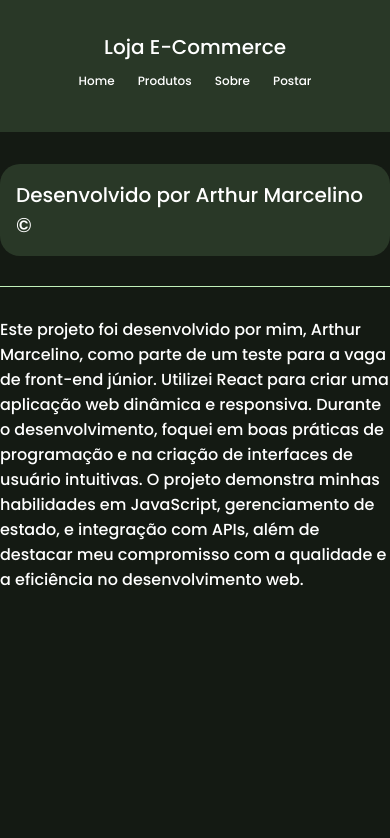
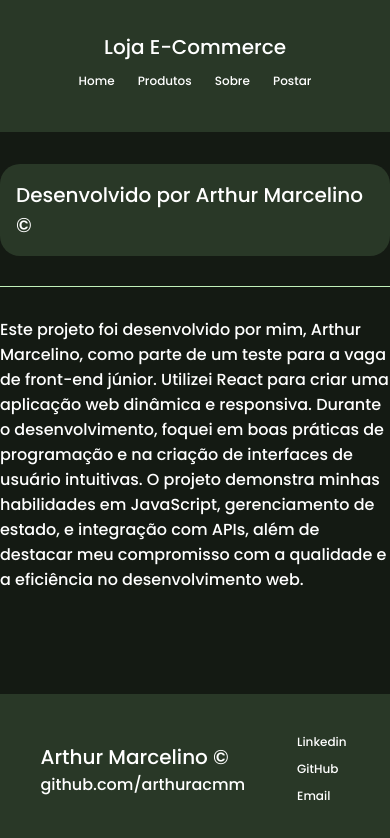
Before and after one commit to arthuracmm/projeto-crud, a React (Create React App) app: page /sobre in a window 390 px wide. Shown: the top 838 px of the page. Built offline with nearby package versions, Linux system fonts and the light colour scheme.

Commit message:
Finalizando rodape e restante de ajustes

```diff
--- /dev/null
+++ b/src/components/Footer/footerMain.css
@@ -0,0 +1,79 @@
+*{
+    text-decoration: none;
+    color: #ffffff;
+}
+
+html {
+    position: relative;
+    min-height: 100%;
+}
+body {
+    margin: 0 0 180px;
+}
+
+footer{
+    display: flex;
+    justify-content: center;
+    bottom: 0;
+    background-color: #293827;
+}
+
+.footer-container {
+    display: flex;
+    position: absolute;
+    background-color: #293827;
+    bottom: 0;
+    height: 150px;
+    width: 100%;
+    justify-content: space-around;
+    box-sizing: border-box;
+    padding: 1rem;
+    align-items: center;
+}
+
+.logo .link h1{
+    font-size: 30px;
+}
+
+.footerBtns {
+    display: flex;
+    flex-direction: column;
+}
+
+.footerBtns > .link {
+    box-sizing: border-box;
+    border-radius: 5px;
+    padding: 3px;
+    transition: 0.3s ease-in-out;
+}
+
+.footerBtns > .link:hover{
+    transition: 0.3s ease-in-out;
+    background-color: rgb(195, 202, 202);
+}
+
+@media only screen and (max-width: 1135px) {
+    .footerBtns {
+        gap: 1rem;
+    }
+  }
+
+@media only screen and (max-width: 844px) {
+    .logo .link h1{
+        font-size: 20px;
+    }
+    .footerBtns {
+        gap: 0.2rem;
+        font-size: 12px;
+    }
+
+    .container {
+        width: 70vh;
+    }
+  }
+
+@media only screen and (max-width: 540px) {
+    .container {
+        flex-direction: column;
+    }
+  }
--- /dev/null
+++ b/src/components/Footer/footerMain.js
@@ -0,0 +1,36 @@
+import React from "react"
+import { Link } from "react-router-dom"
+import './footerMain.css'
+
+function FooterMain(){
+    return (
+        <footer>
+            <div className="footer-container">
+                <div className="logo">
+                    <Link to = '/' className="link">
+                        <h1>Arthur Marcelino ©</h1>
+                        <p>github.com/arthuracmm</p>
+                    </Link>
+                </div>
+
+                <div className="footerBtns">
+
+                    <Link to = 'https://www.linkedin.com/in/arthur-marcelino-b311752b8/' className="link">
+                        <p>Linkedin</p>
+                    </Link>
+
+                    <Link to = 'https://github.com/arthuracmm' className="link">
+                        <p>GitHub</p>
+                    </Link>
+
+                    <Link to = 'mailto:arthurcesarmarcelino@gmail.com' className="link">
+                        <p>Email</p>
+                    </Link>
+
+                </div>
+            </div>
+        </footer>
+    )
+}
+
+export default FooterMain
--- a/src/pages/Edit/edit.js
+++ b/src/pages/Edit/edit.js
@@ -1,5 +1,6 @@
 import React, { useEffect, useState } from "react";
 import HeaderMain from '../../components/HeaderMain/headerMain'
+import FooterMain from '../../components/Footer/footerMain'
 import { useForm } from "react-hook-form";
 import { yupResolver } from "@hookform/resolvers/yup";
 import * as yup from 'yup';
@@ -86,6 +87,7 @@ function Edit(){
                     </div>
                 </div>
             </main>
+            <FooterMain />
         </div>
     )
 }
--- a/src/pages/Home/home.css
+++ b/src/pages/Home/home.css
@@ -81,7 +81,7 @@ h2{
 .pagination {
     display: flex;
     justify-content: center;
-    margin: 20px 0;
+    margin-top: 30px;
   }
 
 .page-button {
--- a/src/pages/Home/home.js
+++ b/src/pages/Home/home.js
@@ -1,5 +1,6 @@
 import React, { useEffect, useState } from "react";
 import HeaderMain from '../../components/HeaderMain/headerMain'
+import FooterMain from '../../components/Footer/footerMain'
 import { Link } from "react-router-dom";
 import './home.css'
 import axios from "axios";
@@ -105,6 +106,7 @@ function Home(){
                         </button>
                     ))}
             </div>
+            <FooterMain />
         </div>
     )
 }
--- a/src/pages/PostProducts/postprodutos.js
+++ b/src/pages/PostProducts/postprodutos.js
@@ -1,5 +1,6 @@
 import React from "react";
 import HeaderMain from '../../components/HeaderMain/headerMain';
+import FooterMain from '../../components/Footer/footerMain'
 import { useForm } from "react-hook-form";
 import { yupResolver } from "@hookform/resolvers/yup";
 import * as yup from 'yup';
@@ -86,6 +87,7 @@ function Produtos() {
                     </div>
                 </div>
             </main>
+            <FooterMain />
         </div>
     );
 }
--- a/src/pages/Produtos/produtos.css
+++ b/src/pages/Produtos/produtos.css
@@ -105,7 +105,6 @@ h2{
 .pagination2 {
     display: flex;
     justify-content: center;
-    margin: 20px 0;
   }
 
 .page-button2 {
--- a/src/pages/Produtos/produtos.js
+++ b/src/pages/Produtos/produtos.js
@@ -1,5 +1,6 @@
 import React, { useEffect, useState } from "react";
 import HeaderMain from '../../components/HeaderMain/headerMain'
+import FooterMain from '../../components/Footer/footerMain'
 import { Link } from "react-router-dom";
 import './produtos.css'
 import axios from "axios";
@@ -150,6 +151,7 @@ function Produtos(){
                         </button>
                     ))}
             </div>
+            <FooterMain />
         </div>
     )
 }
--- a/src/pages/Sobre/sobre.js
+++ b/src/pages/Sobre/sobre.js
@@ -1,5 +1,6 @@
 import React from "react";
 import HeaderMain from '../../components/HeaderMain/headerMain'
+import FooterMain from '../../components/Footer/footerMain'
 import './sobre.css'
 
 function Sobre(){
@@ -17,6 +18,7 @@ function Sobre(){
 
                 </div>
             </main>
+            <FooterMain />
         </div>
     )
 }
```
